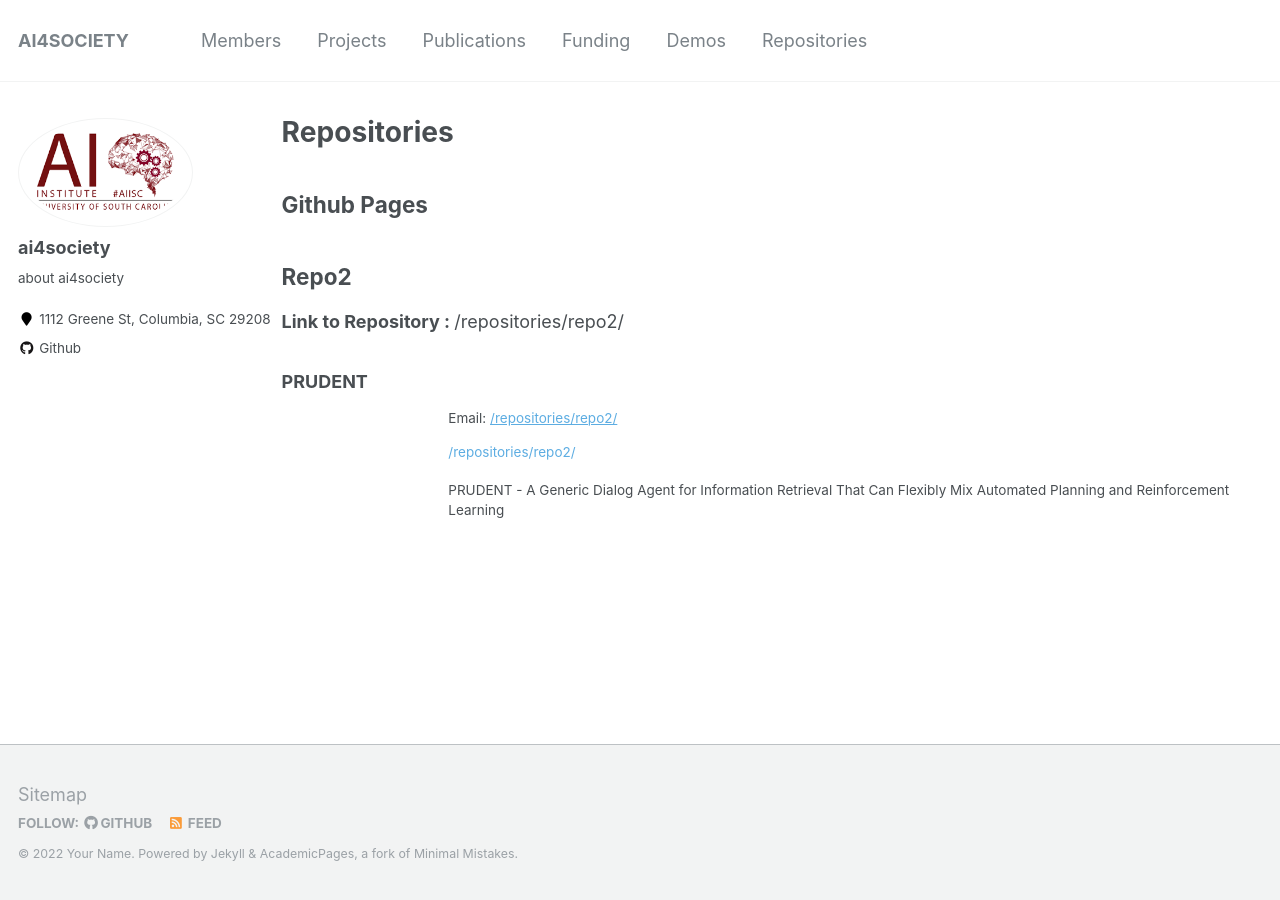
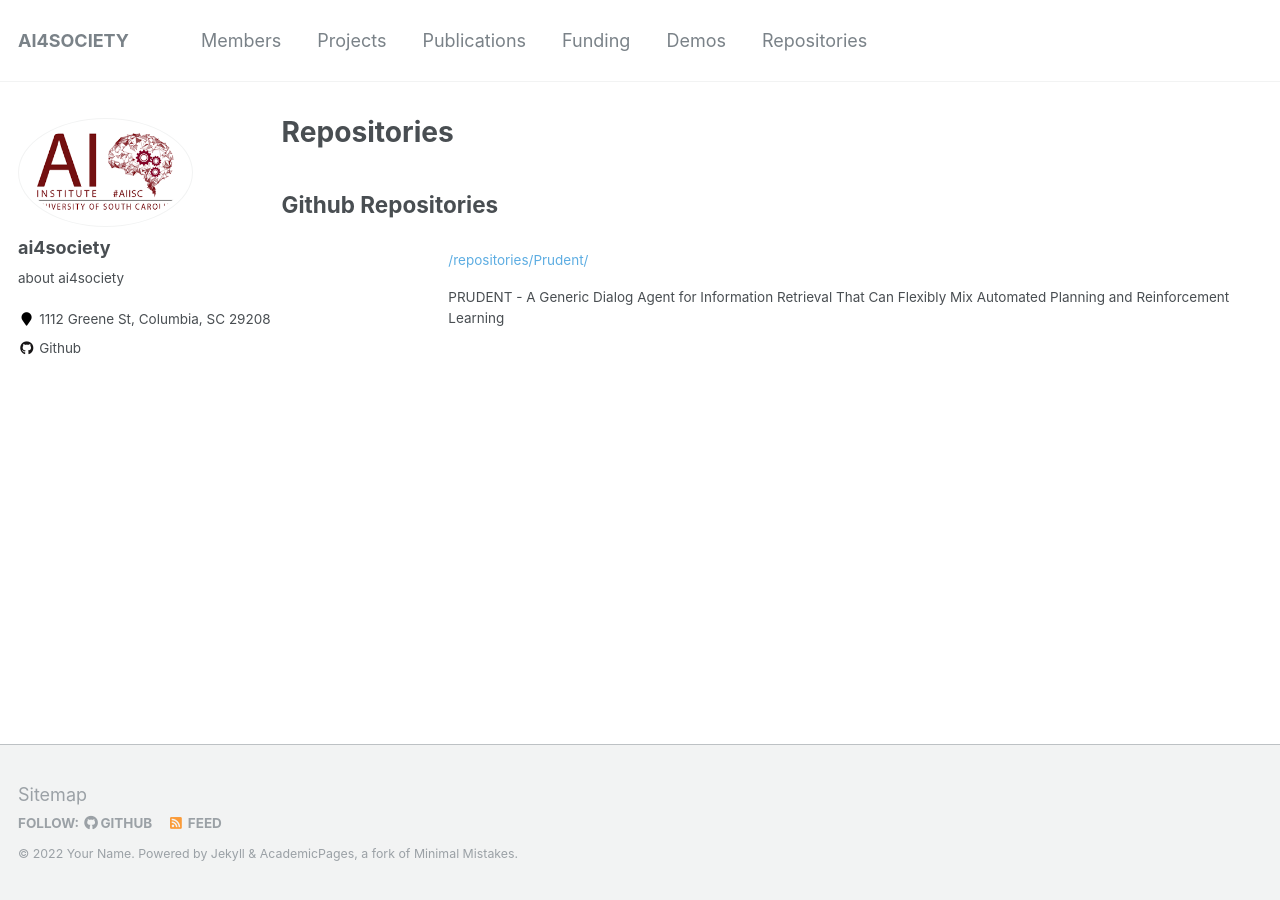
Before and after one commit to likitha-9/ai4society.github.io, a Jekyll site: the page built from _pages/repositories.md, in a window 1280 px wide. Built offline with Jekyll 4.4.1, drawn with Linux system fonts in a browser that asks for light colours.

```diff
--- a/_includes/archive-repository.html
+++ b/_includes/archive-repository.html
@@ -14,36 +14,12 @@
 
 <div class="{{ include.type | default: "list" }}__item">
   <article class="archive__item" itemscope itemtype="http://schema.org/CreativeWork">
-    <h2 style="margin: 2em 0 0.5em;">{{ post.title }}</h2>
-    <p><b>Link to Repository : </b>{{ post.url }}</p>
-  </article>
-</div>
 
-
-
-{% include base_path %}
-
-{% if post.header.teaser %}
-  {% capture teaser %}{{ post.header.teaser }}{% endcapture %}
-{% else %}
-  {% assign teaser = site.teaser %}
-{% endif %}
-
-{% if post.id %}
-  {% assign title = post.title | markdownify | remove: "<p>" | remove: "</p>" %}
-{% else %}
-  {% assign title = post.title %}
-{% endif %}
-
-<div class="{{ include.type | default: "list" }}__item">
-  <article class="archive__item" itemscope itemtype="http://schema.org/CreativeWork">
-    <h3 style="margin: 2em 0 0.5em;">{{ post.name }}</h3>
     <table style="border-collapse: collapse; border: none;">
       <tr style="border: none;">
         <td style="border: none;" width="160 px">{{ post.image }}</td>
         <td style="border: none;">
-          Email: <a href='mailto:{{ post.url }}' style="color:#5DADE2">{{ post.url }} </a> <br />
-          <!--{{ post.excerpt }}<br /> -->
+
           <font color="#5DADE2">{{ post.url | markdownify }}</font>
           <p>{{ post.description }}</p>
         </td>
--- a/_pages/repositories.md
+++ b/_pages/repositories.md
@@ -6,8 +6,8 @@
 ---
 
 
-{% assign excerpts = "Github Users, Github Pages" | split: ", " %}
-{% assign headers = "Github Users, Github Pages" | split: ", " %}
+{% assign excerpts = "Github Users, Github Repositories" | split: ", " %}
+{% assign headers = "Github Users, Github Repositories" | split: ", " %}
 
 {% for excerpt in excerpts %}
 	{% assign isEmpty = true %}
```
Also changed, not shown: _repositories/Prudent.md (renamed from _repositories/repo2.md, +2 -2 lines).
